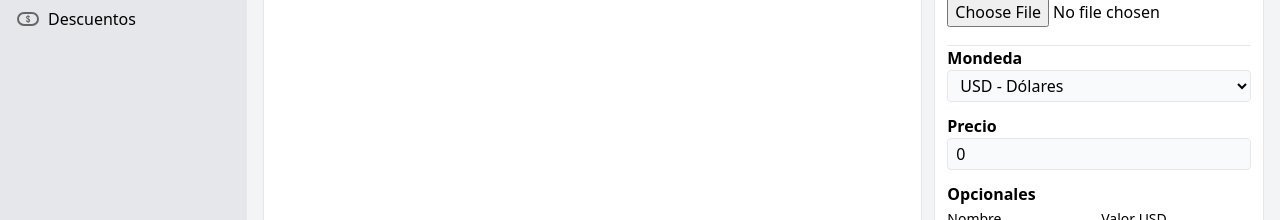
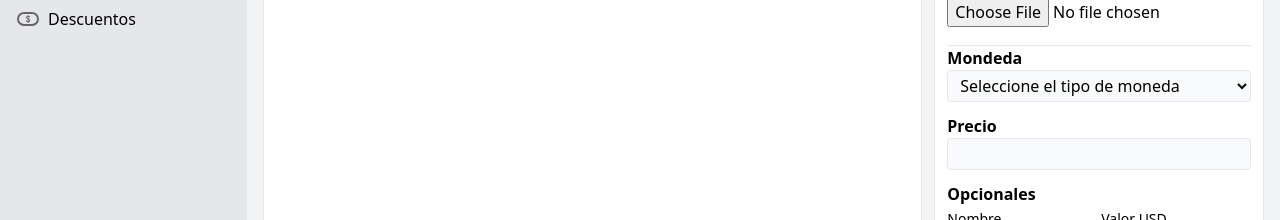
Before and after one commit to facuhdezz/e-dashboard, a React (Vite) app: page / in a window 1280 px wide. Shown: the part 341-561 px from the top of the page. Built offline with nearby package versions, Linux system fonts and the light colour scheme; no server answers; the database is empty.

Commit message:
continuando con refactorización de codigo, ya está implementado el useReducer en casi todos los inputs

```diff
--- a/src/components/AddProduct.jsx
+++ b/src/components/AddProduct.jsx
@@ -1,5 +1,5 @@
 import Close from '../assets/icons/close.svg'
-import { useRef, useState } from "react";
+import { useEffect, useReducer, useRef, useState } from "react";
 import ProductAdded from "./ProductAdded";
 import { doc, getFirestore, setDoc, Timestamp } from "firebase/firestore";
 import { getDownloadURL, getStorage, ref, uploadBytesResumable } from 'firebase/storage';
@@ -8,7 +8,106 @@ import InputComp from './formComponents/InputComp';
 
 const AddProduct = () => {
 
+
+    // Reducer
+
+    const initialState = { // DEFINO EL ESTADO INICIAL DE CADA ENTRADA DE LOS PRODUCTOS
+        id: "",
+        file: "",
+        previewUrl: "",
+        product: {
+            nombre: "",
+            descripcion: "",
+            url: "",
+            nombreImg: "",
+            moneda: "",
+            precio: null,
+            opcionales: {},
+            caracteristicas: {},
+            categoria: "",
+            subcategoria: "",
+            destacado: "",
+            otros: ""
+        }
+    }
+
+    function reducer(state, action) { // CREO LA FUNCIÓN REDUCER PARA MANEJAR LOS ESTADOS DE FORMA UNIFICADA
+        switch (action.type) {
+            case 'setInput': return { ...state, [action.field]: action.payload };
+            case 'setProductInput': return { ...state, product: { ...state.product, [action.field]: action.payload } };
+            case 'setObjectProducts':
+                const { objectProduct, key, value } = action.payload
+                return {
+                    ...state, product: {
+                        ...state.product, [objectProduct]: {
+                            ...state.product[objectProduct], [key]: value
+                        }
+                    }
+                };
+            case 'removeObjectProducts':
+                const { objectProduct: object, key: delKey } = action.payload
+                const updatedObject = { ...state.product[object] }
+                delete updatedObject[delKey]
+                return {
+                    ...state, product: { ...state.product, [object]: updatedObject }
+                }
+            default: return state;
+        }
+    }
+
+    const handleChangeR = (e) => {
+        const { name, value } = e.target;
+        dispatch({ type: 'setInput', field: name, payload: value });
+    }
+
+    const handleChangeProductR = (e) => {
+        const { name, value } = e.target;
+        dispatch({ type: 'setProductInput', field: name, payload: value });
+    }
+
+    // ESTADOS TEMPORALES NECESARIOS PARA ACTUALIZAR CORRECTAMENTE LOS ESTADOS GENERALES DE LOS INPUTS CON DOS ENTRADAS (CLAVE ; VALOR)
+
+    const [tempOpKey, setTempOpKey] = useState("");
+    const [tempOpValue, setTempOpValue] = useState("");
+    const [tempCaracKey, setTempCaracKey] = useState("");
+    const [tempCaracValue, setTempCaracValue] = useState("");
+    const [currentField, setCurrentField] = useState("");
+
+    const handleChangeObjectR = (tempKey, tempValue) => { // AGREGA VALORES A LOS OBJETOS (INPUTS DE DOS ENTRADAS)
+        if (tempKey && tempValue) {
+            dispatch({
+                type: 'setObjectProducts',
+                payload: {
+                    objectProduct: currentField,
+                    key: tempKey,
+                    value: tempValue
+                }
+            })
+        } else {
+            console.log("Ingresar ambos valores");
+        }
+    }
+
+    const handleRemoveObjectR = (key, field) => { // QUITA VALORES A LOS OBJETOS (INPUTS DE DOS ENTRADAS)
+        dispatch({
+            type: 'removeObjectProducts',
+            payload: {
+                objectProduct: field,
+                key: key
+            }
+        })
+    }
+
+    const [state, dispatch] = useReducer(reducer, initialState);
+
+    useEffect(() => {
+        console.log("State updated:", state);
+    }, [state]);
+
+    // Reducer
+
     const section = useRef()
+    const fileInputRef = useRef(null);
 
     const { addProductToList } = useProducts()
 
@@ -18,15 +117,10 @@ const AddProduct = () => {
     const [selectCat, setSelectCat] = useState("")
     const [selectSubCat, setSelectSubCat] = useState("")
     const [selectMoneda, setSelectMoneda] = useState("")
-    const [opcional, setOpcional] = useState("")
-    const [valorOpcional, setValorOpcional] = useState("")
-    const [caracteristica, setCaracteristica] = useState("")
-    const [valorCaracteristica, setValorCaracteristica] = useState("")
     const [idProduct, setIdProduct] = useState("")
     const [file, setFile] = useState(null)
     const [url, setUrl] = useState("")
     const [previewUrl, setPreviewUrl] = useState("")
-    const fileInputRef = useRef(null);
     const [product, setProduct] = useState({
         nombre: "",
         descripcion: "",
@@ -76,22 +170,6 @@ const AddProduct = () => {
     //     );
     //   };
 
-    const removeCaract = (key) => {
-        setProduct(prevProduct => {
-            const updateCaract = { ...prevProduct.caracteristicas }
-            delete updateCaract[key]
-            return { ...prevProduct, caracteristicas: updateCaract }
-        })
-    }
-
-    const removeOpcional = (key) => {
-        setProduct(prevProduct => {
-            const updateOpcional = { ...prevProduct.opcionales }
-            delete updateOpcional[key]
-            return { ...prevProduct, opcionales: updateOpcional }
-        })
-    }
-
     const handleChangeImg = (e) => {
         if (e.target.files[0]) {
             setFile(e.target.files[0]);
@@ -131,48 +209,6 @@ const AddProduct = () => {
 
     const handleChangeId = (e) => {
         setIdProduct(e.target.value)
-    }
-
-    const handleChangeCaract = (event) => {
-        if (event.target.name === "nombreCar") {
-            setCaracteristica(event.target.value)
-        } else if (event.target.name === "valorCar") {
-            setValorCaracteristica(event.target.value)
-        }
-    }
-
-    const handleChangeOpcional = (event) => {
-        if (event.target.name === "nombreOp") {
-            setOpcional(event.target.value)
-        } else if (event.target.name === "valorOp") {
-            setValorOpcional(event.target.value)
-        }
-    }
-
-    const handleSetCaract = (e) => {
-        e.preventDefault()
-        setProduct((prevProduct) => ({
-            ...prevProduct,
-            caracteristicas: {
-                ...prevProduct.caracteristicas,
-                [caracteristica]: valorCaracteristica
-            }
-        }))
-        setCaracteristica("")
-        setValorCaracteristica("")
-    }
-
-    const handleSetOpcional = (e) => {
-        e.preventDefault()
-        setProduct((prevProduct) => ({
-            ...prevProduct,
-            opcionales: {
-                ...prevProduct.opcionales,
-                [opcional]: valorOpcional
-            }
-        }))
-        setCaracteristica("")
-        setValorCaracteristica("")
     }
 
     const handleChange = (event) => {
@@ -216,7 +252,7 @@ const AddProduct = () => {
         <section ref={section} className="h-full overflow-y-scroll mt-4">
             {isAdded &&
                 <div className="flex flex-col gap-4 items-center">
-                    <ProductAdded nombre={product.nombre} descripcion={product.descripcion} url={product.url || previewUrl} moneda={product.moneda} precio={product.precio} caracteristicas={product.caracteristicas} categoria={product.categoria} subcategoria={product.subcategoria} destacado={product.destacado} />
+                    <ProductAdded nombre={state.product.nombre} descripcion={state.product.descripcion} url={product.url || previewUrl} moneda={state.product.moneda} precio={state.product.precio} caracteristicas={state.product.caracteristicas} opcionales={state.product.opcionales} categoria={state.product.categoria} subcategoria={state.product.subcategoria} destacado={state.product.destacado} />
                     <div className="flex flex-col gap-2">
                         <button onClick={sendProduct} className="bg-green-800 text-white p-2 rounded-lg hover:bg-green-700">Confirmar</button>
                         <button onClick={handleClear} className="bg-red-800 text-white p-2 rounded-lg hover:bg-red-700">Eliminar producto</button>
@@ -225,8 +261,8 @@ const AddProduct = () => {
             }
             <form className="flex flex-col gap-4 divide-y mt-3" onSubmit={(e) => { e.preventDefault() }}>
                 <div className="flex flex-col gap-3">
-                    <InputComp labelClass="font-semibold" label="Nombre del producto" type="text" name="nombre" value={product.nombre} onChange={handleChange} placeholder="Eco Start 12" />
-                    <InputComp labelClass="font-semibold" label="Descripción del producto" type="text" name="descripcion" value={product.descripcion} onChange={handleChange} placeholder="Calefactor a pellet Eco Start 12 12kw" />
+                    <InputComp labelClass="font-semibold" label="Nombre del producto" type="text" name="nombre" value={state.product.nombre} onChange={handleChangeProductR} placeholder="Eco Start 12" />
+                    <InputComp labelClass="font-semibold" label="Descripción del producto" type="text" name="descripcion" value={state.product.descripcion} onChange={handleChangeProductR} placeholder="Calefactor a pellet Eco Start 12 12kw" />
                 </div>
                 <div>
                     <label className="font-semibold">Subir imagen</label>
@@ -241,23 +277,24 @@ const AddProduct = () => {
                 <div className="flex flex-col gap-3">
                     <div>
                         <label className="font-semibold">Mondeda</label>
-                        <select id="moneda" name="moneda" onChange={handleChange} value={selectMoneda} className="w-full h-8 bg-gray-50 border rounded px-2 outline-none focus:border-gray-400">
+                        <select id="moneda" name="moneda" onChange={handleChangeProductR} value={state.product.moneda} className="w-full h-8 bg-gray-50 border rounded px-2 outline-none focus:border-gray-400">
+                            <option value="" disabled>Seleccione el tipo de moneda</option>
                             <option value="USD" >USD - Dólares</option>
                             <option value="$">$UY - Pesos</option>
                         </select>
                     </div>
-                    <InputComp labelClass="font-semibold" label="Precio" type="text" name="precio" value={product.precio} onChange={handleChange} placeholder="" />
+                    <InputComp labelClass="font-semibold" label="Precio" type="text" name="precio" value={state.product.precio} onChange={handleChangeProductR} placeholder="" />
                     <div>
                         <h1 className="font-semibold">Opcionales</h1>
                         <div>
                             <div className="flex gap-1">
-                                <InputComp divClass="basis-1/2" labelClass="text-sm" label="Nombre" type="text" name="nombreOp" value={opcional} onChange={handleChangeOpcional} />
-                                <InputComp divClass="basis-1/2" labelClass="text-sm" label={`Valor ${product.moneda}`} type="text" name="valorOp" value={valorOpcional} onChange={handleChangeOpcional} />
+                                <InputComp divClass="basis-1/2" labelClass="text-sm" label="Nombre" type="text" value={tempOpKey} onChange={(e) => { currentField != 'opcionales' && setCurrentField('opcionales'); setTempOpKey(e.target.value) }} />
+                                <InputComp divClass="basis-1/2" labelClass="text-sm" label={`Valor ${product.moneda}`} type="text" value={tempOpValue} onChange={(e) => setTempOpValue(e.target.value)} />
                             </div>
-                            <button onClick={handleSetOpcional} className="text-sm border rounded float-right mt-2 p-1 hover:bg-gray-100">+ Agregar Opcional</button>
+                            <button onClick={() => { handleChangeObjectR(tempOpKey, tempOpValue); setTempOpKey(''); setTempOpValue('') }} className="text-sm border rounded float-right mt-2 p-1 hover:bg-gray-100">+ Agregar Opcional</button>
                             <ul>
-                                {product.opcionales && Object.entries(product.opcionales).map(([key, value]) => (
-                                    <li key={key} className="flex flex-row items-center text-sm"><img src={Close} onClick={() => removeOpcional(key)} className="w-5 mr-2 hover:cursor-pointer opacity-80" /> {key}: {value}</li>
+                                {state.product.opcionales && Object.entries(state.product.opcionales).map(([key, value]) => (
+                                    <li key={key} className="flex flex-row items-center text-sm"><img src={Close} onClick={() => handleRemoveObjectR(key, 'opcionales')} className="w-5 mr-2 hover:cursor-pointer opacity-80" /> {key}: {value}</li>
                                 ))}
                             </ul>
                         </div>
@@ -267,13 +304,13 @@ const AddProduct = () => {
                     <h1 className="font-semibold">Características</h1>
                     <div>
                         <div className="flex gap-1">
-                            <InputComp divClass="basis-1/2" labelClass="text-sm" label="Nombre" type="text" name="nombreCar" value={caracteristica} onChange={handleChangeCaract} />
-                            <InputComp divClass="basis-1/2" labelClass="text-sm" label="Valor" type="text" name="valorCar" value={valorCaracteristica} onChange={handleChangeCaract} />
+                            <InputComp divClass="basis-1/2" labelClass="text-sm" label="Nombre" type="text" name="nombreCar" value={tempCaracKey} onChange={(e) => { currentField != 'caracteristicas' && setCurrentField('caracteristicas'); setTempCaracKey(e.target.value) }} />
+                            <InputComp divClass="basis-1/2" labelClass="text-sm" label="Valor" type="text" name="valorCar" value={tempCaracValue} onChange={(e) => setTempCaracValue(e.target.value)} />
                         </div>
-                        <button onClick={handleSetCaract} className="text-sm border rounded float-right mt-2 p-1 hover:bg-gray-100">+ Agregar Característica</button>
+                        <button onClick={() => { handleChangeObjectR(tempCaracKey, tempCaracValue); setTempCaracKey(''); setTempCaracValue('') }} className="text-sm border rounded float-right mt-2 p-1 hover:bg-gray-100">+ Agregar Característica</button>
                         <ul>
-                            {product.caracteristicas && Object.entries(product.caracteristicas).map(([key, value]) => (
-                                <li key={key} className="flex flex-row items-center text-sm"><img src={Close} onClick={() => removeCaract(key)} className="w-5 mr-2 hover:cursor-pointer opacity-80" /> {key}: {value}</li>
+                            {state.product.caracteristicas && Object.entries(state.product.caracteristicas).map(([key, value]) => (
+                                <li key={key} className="flex flex-row items-center text-sm"><img src={Close} onClick={() => handleRemoveObjectR(key, 'caracteristicas')} className="w-5 mr-2 hover:cursor-pointer opacity-80" /> {key}: {value}</li>
                             ))}
                         </ul>
                     </div>
@@ -281,15 +318,17 @@ const AddProduct = () => {
                 <div className="flex flex-col gap-3">
                     <div>
                         <label className="font-semibold">Categoría</label>
-                        <select id="categoria" name="categoria" value={selectCat} onChange={handleChange} className="w-full h-8 bg-gray-50 border rounded px-2 outline-none focus:border-gray-400">
+                        <select id="categoria" name="categoria" value={state.product.categoria} onChange={handleChangeProductR} className="w-full h-8 bg-gray-50 border rounded px-2 outline-none focus:border-gray-400">
+                            <option value="" disabled>Seleccione la categoría del producto</option>
                             <option value="calefactores">Calefactores</option>
                             <option value="aires acondicionados">Aires Acondicionados</option>
                             <option value="otros productos">Otros Productos</option>
                         </select>
                     </div>
-                    {selectCat == "calefactores" && <div>
+                    {state.product.categoria == "calefactores" && <div>
                         <label className="font-semibold">Sub Categoría</label>
-                        <select id="subcategoria" name="subcategoria" value={selectSubCat} onChange={handleChange} className="w-full h-8 bg-gray-50 border rounded px-2 outline-none focus:border-gray-400">
+                        <select id="subcategoria" name="subcategoria" value={state.product.subcategoria} onChange={handleChangeProductR} className="w-full h-8 bg-gray-50 border rounded px-2 outline-none focus:border-gray-400">
+                            <option value="" disabled>Seleccione la subcategoría</option>
                             <option value="pellet">Calefactores a pellet</option>
                             <option value="leña">Calefactores a leña</option>
                         </select>
@@ -297,13 +336,13 @@ const AddProduct = () => {
                 </div>
                 <div>
                     <label className="font-semibold">¿Producto destacado?</label>
-                    <select id="destacado" name="destacado" value={selectDest} onChange={handleChange} className="w-full h-8 bg-gray-50 border rounded px-2 outline-none focus:border-gray-400">
+                    <select id="destacado" name="destacado" value={state.product.destacado} onChange={handleChangeProductR} className="w-full h-8 bg-gray-50 border rounded px-2 outline-none focus:border-gray-400">
                         <option value="">No</option>
                         <option value="true">Si</option>
                     </select>
                 </div>
-                <InputComp labelClass="font-semibold" label="Otros" type="text" name="otros" value={product.otros} onChange={handleChange} />
-                <InputComp labelClass="font-semibold" label="ID del producto" type="text" name="id" value={idProduct} onChange={handleChangeId} />
+                <InputComp labelClass="font-semibold" label="Otros" type="text" name="otros" value={state.product.otros} onChange={handleChangeProductR} />
+                <InputComp labelClass="font-semibold" label="ID del producto" type="text" name="id" value={state.id} onChange={handleChangeR} />
                 <button type="submit" onClick={handleClick} className="bg-gray-100 border border-gray-300 p-2 rounded text-lg hover:bg-gray-200">Agregar producto</button>
             </form>
         </section>
--- a/src/components/ProductAdded.jsx
+++ b/src/components/ProductAdded.jsx
@@ -8,6 +8,12 @@ const ProductAdded = (product) => {
                 <h3>{product.moneda} <span className="font-semibold">{product.precio}</span></h3>
                 <h4>Categoría: <span className="font-semibold">{product.categoria}</span></h4>
                 {product.categoria == "calefactores" && <h5>Subcategoría: <span className="font-semibold">{product.subcategoria}</span></h5>}
+                <h1>Opcionales:</h1>
+                <ul>
+                    {Object.entries(product.opcionales).map(([key, value]) => (
+                        <li key={key}>+ {key}: {value}</li>
+                    ))}
+                </ul>
                 <h1>Características:</h1>
                 <ul>
                     {Object.entries(product.caracteristicas).map(([key, value]) => (
```
